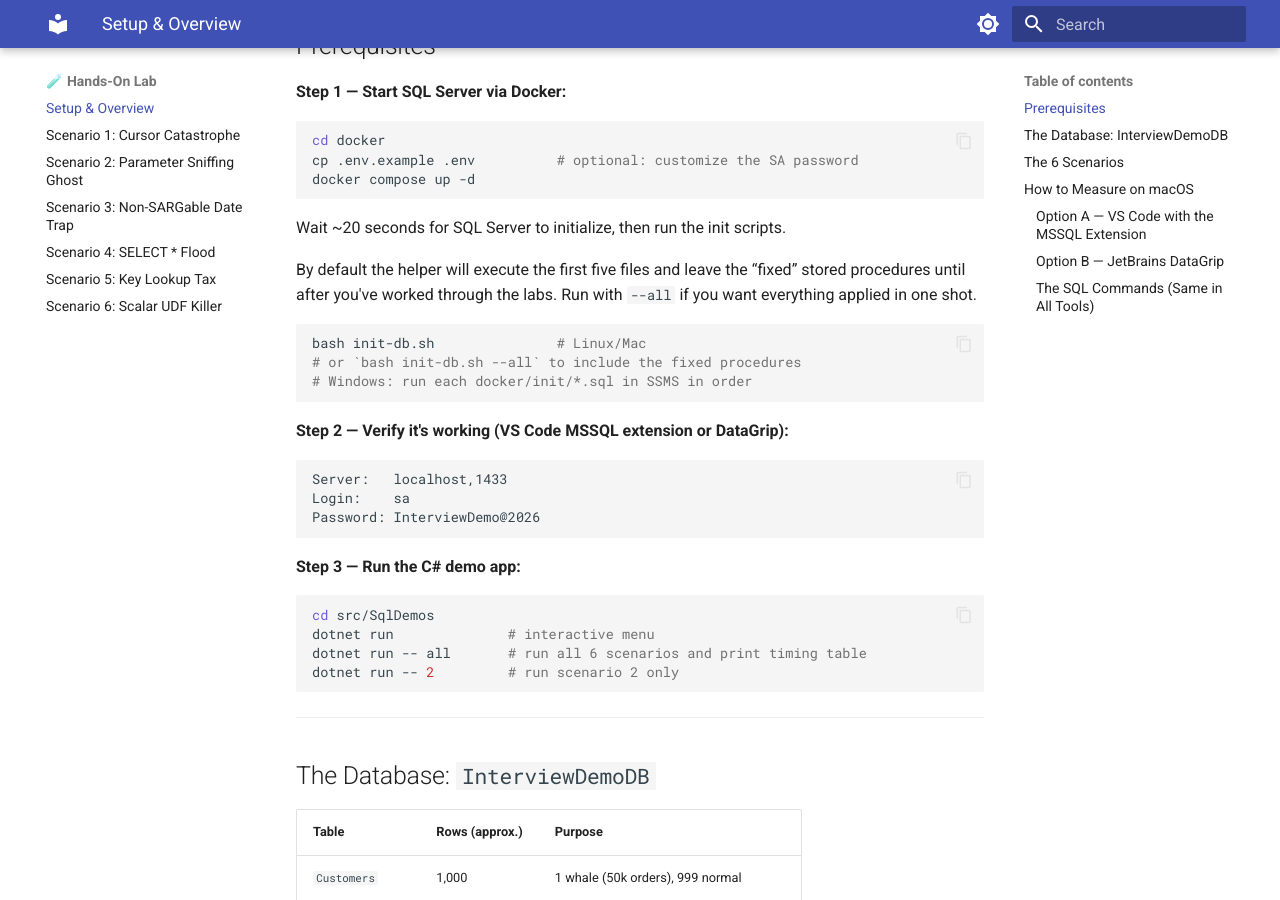
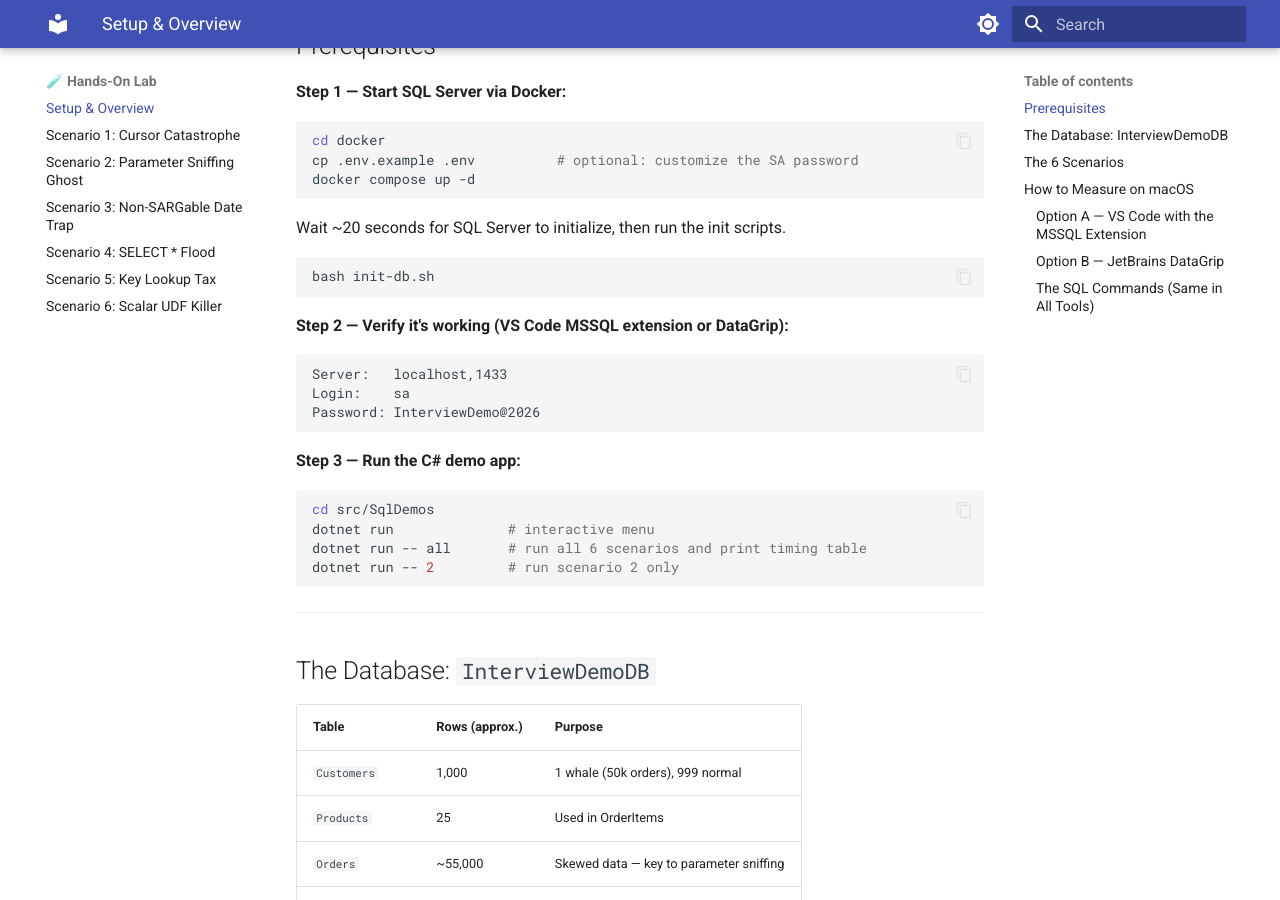
Before and after one commit to taylorbobaylor/dotnet-sql-learning, an MkDocs documentation site: the page built from docs/hands-on/index.md, in a window 1280 px wide and 900 px high, scrolled down 342 px. Built offline with MkDocs 1.6.1 and Material for MkDocs 9.7.7, drawn with Linux system fonts in a browser that asks for light colours.

````diff
--- a/docs/hands-on/index.md
+++ b/docs/hands-on/index.md
@@ -16,14 +16,8 @@
 
 Wait ~20 seconds for SQL Server to initialize, then run the init scripts.
 
-By default the helper will execute the first five files and leave the “fixed” stored
-procedures until after you've worked through the labs. Run with `--all` if you
-want everything applied in one shot.
-
 ```bash
-bash init-db.sh               # Linux/Mac
-# or `bash init-db.sh --all` to include the fixed procedures
-# Windows: run each docker/init/*.sql in SSMS in order
+bash init-db.sh
 ```
 
 **Step 2 — Verify it's working (VS Code MSSQL extension or DataGrip):**
````
Also changed, not shown: 4 other files.
